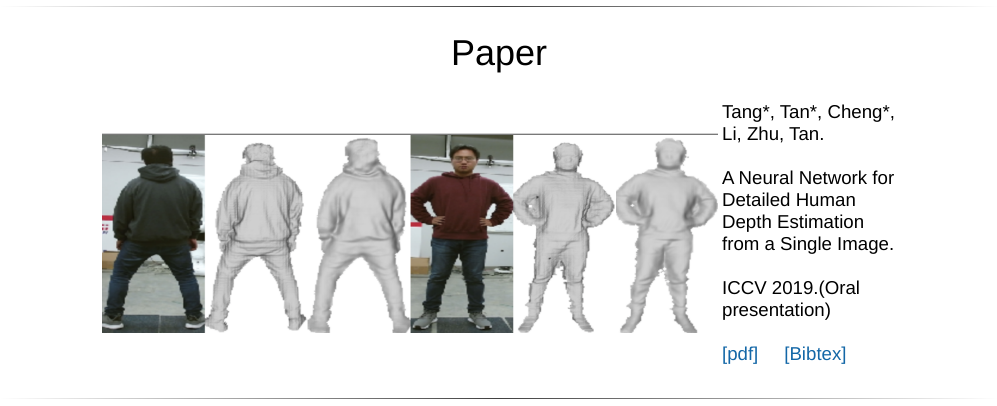
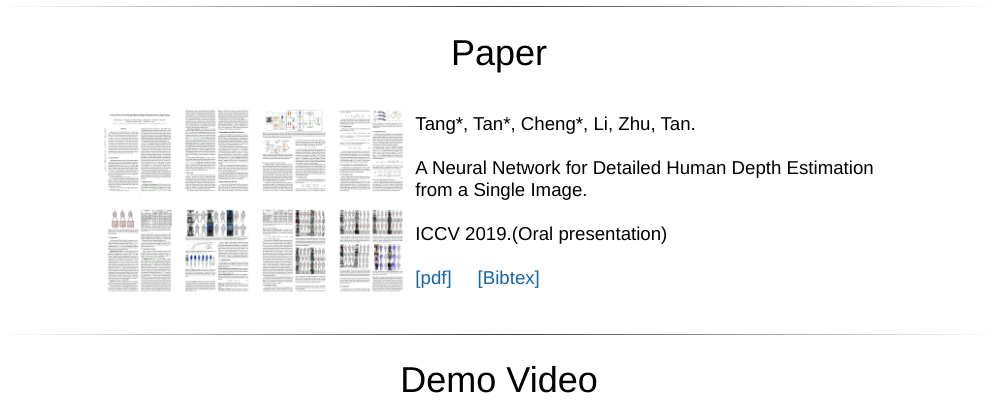
Before and after one commit to sta105/deephuman, a plain HTML site: page index.html in a window 1280 px wide. Shown: the part 918-1324 px from the top of the page, without its empty margins (141-1138 px from the left). Drawn offline with Linux system fonts and the light colour scheme; a script that the page names is missing.

Commit message:
Update index.html

```diff
--- a/index.html
+++ b/index.html
@@ -327,7 +327,7 @@ demonstrate the strength of the proposed method.<br><br>
             <table align=center width=800>
              <center><h1>Paper</h1></center>
                 <tr>
-                  <td><a href="https://arxiv.org/pdf/1910.01275.pdf"><img style="height:200px" src="./demo.png"/></a></td>
+                  <td><a href="https://arxiv.org/pdf/1910.01275.pdf"><img style="height:200px" src="./paper.jpg"/></a></td>
                   <td><span style="font-size:14pt">Tang*, Tan*, Cheng*, Li, Zhu, Tan.<br><br>
                     A Neural Network for Detailed Human Depth Estimation from a Single Image. <br><br>
                     ICCV 2019.(Oral presentation)<br><br>
```
